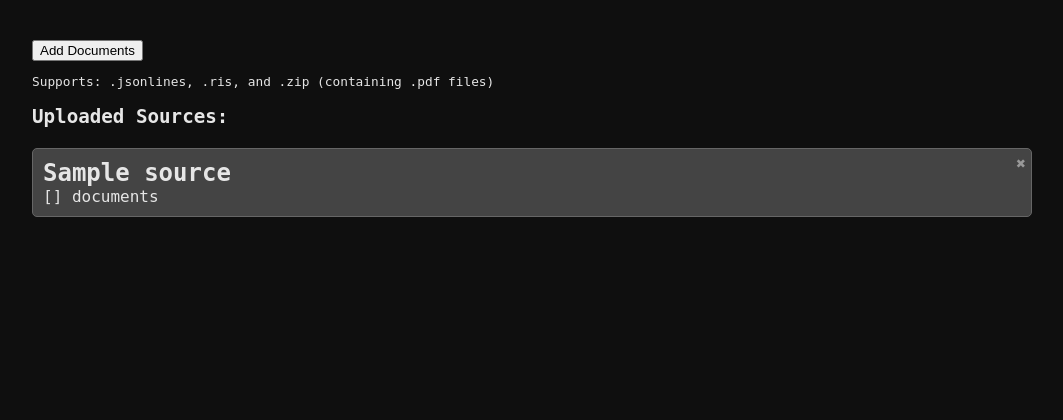
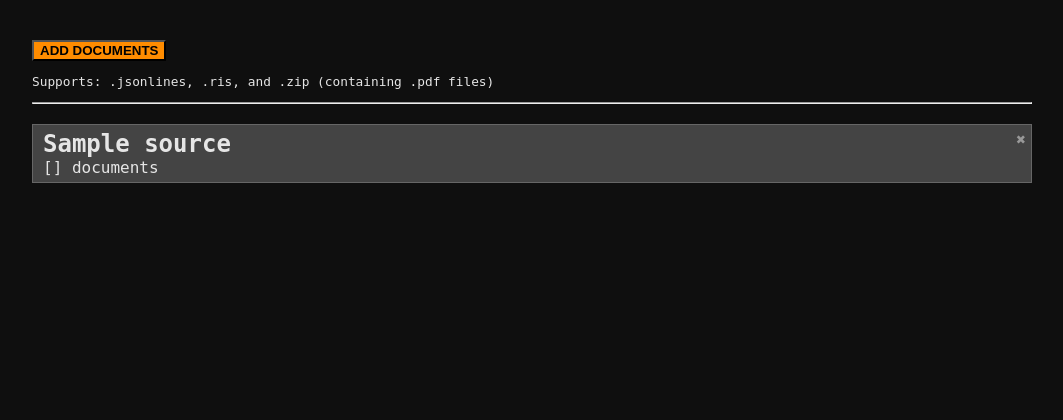
Before and after one commit to insilica/srvc-neo4j, a Flask app: template upload/src/templates/upload.html in a window 1280 px wide. Shown: the top 420 px of the page, without its empty margins (8-1071 px from the left). Run offline with Flask 2, Linux system fonts and the light colour scheme; the template is opened without the code that fills it: most values are stand-ins (such as "Sample title", 1, 10 or a date in 2020).

Commit message:
more upload css and minor sidebar changes

```diff
--- a/upload/src/templates/upload.html
+++ b/upload/src/templates/upload.html
@@ -19,42 +19,6 @@
             padding: 20px;
         }
 
-        .source-box {
-            position: relative;
-            margin-top: 20px;
-            padding: 10px;
-            border: 1px solid #666;
-            border-radius: 5px;
-            background-color: #444;
-        }
-
-        .source-box h3 {
-            margin: 0;
-            font-size: 24px;
-        }
-
-        .source-box p {
-            margin: 0;
-            font-size: 16px;
-        }
-
-        .delete-btn {
-            position: absolute;
-            top: 5px;
-            right: 5px;
-            font-size: 16px;
-            color: #999;
-            cursor: pointer;
-        }
-
-        .delete-btn:hover {
-            color: #ccc;
-        }
-
-        .no-sources {
-            color: #999;
-        }
-
         .upload-dialog {
             display: none;
             position: fixed;
@@ -70,9 +34,9 @@
 
         .upload-dialog-content {
             background-color: #282828;
-            margin: 15% auto;
+            margin: 20px auto;
             width: 50%;
-            height: 80%;
+            height: 90%;
             border-radius: 5px;
         }
 
@@ -103,8 +67,8 @@
 
         .upload-dialog .file-upload {
             display: flex;
-            height: 80%;
             width: 90%;
+            height:80%;
             padding: 20px;
             justify-content: center;
             align-items: center;
@@ -114,14 +78,59 @@
             text-align:center;
         }
 
+        button {
+            background-color: #FF8C00;
+            border-color: black;
+        }
 
+        #uploaded-sources {
+            margin-top: 20px;
+        }
+
+        #uploaded-sources h2 {
+            margin: 0;
+        }
+
+        .source-box {
+            position: relative;
+            margin-top: 5px;
+            padding: 5px 10px;
+            border: 1px solid #666;
+            background-color: #444;
+        }
+
+        .source-box h3 {
+            margin: 0;
+            font-size: 24px;
+        }
+
+        .source-box p {
+            margin: 0;
+            font-size: 16px;
+        }
+        .delete-btn {
+            position: absolute;
+            top: 5px;
+            right: 5px;
+            font-size: 16px;
+            color: #999;
+            cursor: pointer;
+        }
+
+        .delete-btn:hover {
+            color: #ccc;
+        }
+
+        .no-sources {
+            color: #999;
+        }
     </style>
 </head>
 <body>
     <div class="container">
 
         <!-- ADD DOCUMENTS BUTTON-->
-        <button id="add-docs-btn">Add Documents</button>
+        <button id="add-docs-btn"><b>ADD DOCUMENTS</b></button>
         <p class="supported-types">Supports: .jsonlines, .ris, and .zip (containing .pdf files)</p>
 
         <!-- UPLOAD DIALOG -->
@@ -137,16 +146,15 @@
                 <div class="file-upload" ondrop="dropHandler(event);" ondragover="dragOverHandler(event);">
                     <p>Drag and drop document files.</p>
                     <p>Supports: .jsonlines, .ris, and .zip (containing .pdf files)</p>
-                    <button id="select-files-btn">SELECT FILES</button>
+                    <button id="select-files-btn"><b>SELECT FILES</b></button>
                     <input type="file" id="file-input" name="file" style="display: none;" onchange="handleFileSelect(event);">
                 </div>
             </div>
         </div>
 
-
+        <hr>
         <div id="uploaded-sources">
             {% if sources %}
-                <h2>Uploaded Sources:</h2>
                 {% for source in sources %}
                     <div class="source-box">
                         <h3>{{ source.source }}</h3>
```
Also changed, not shown: ui/src/templates/index.html (+5 -4 lines).
